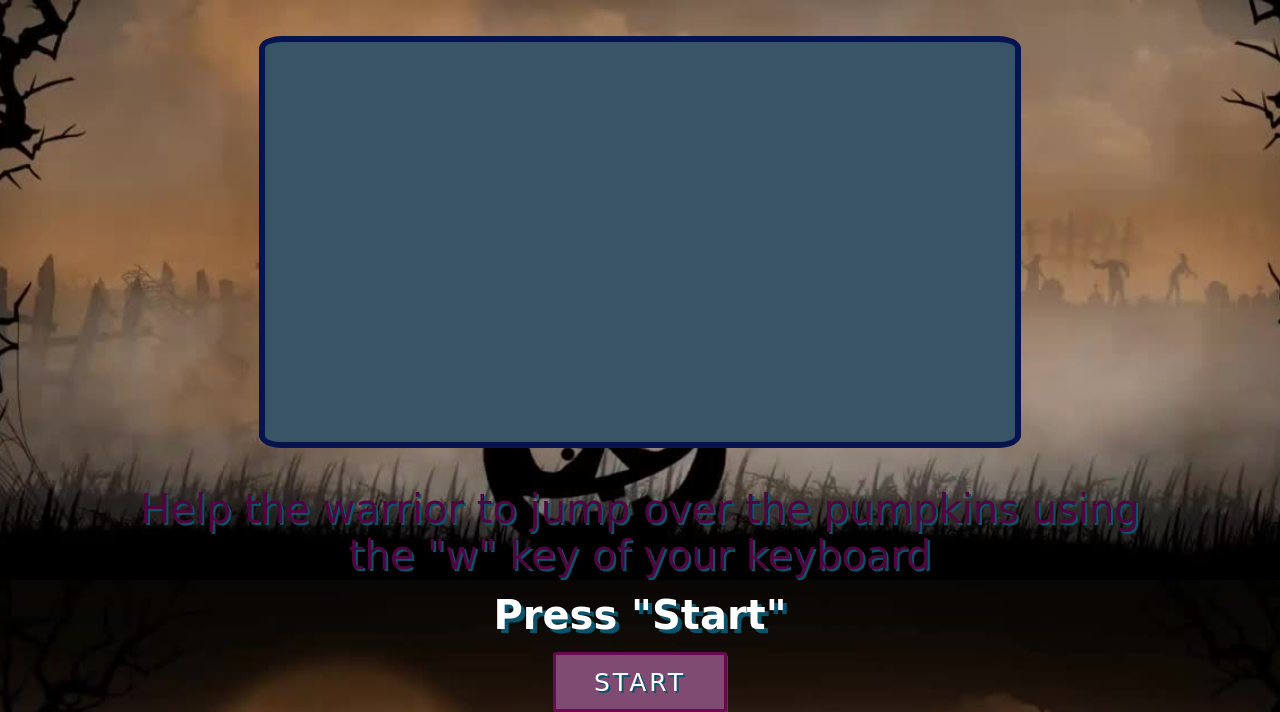
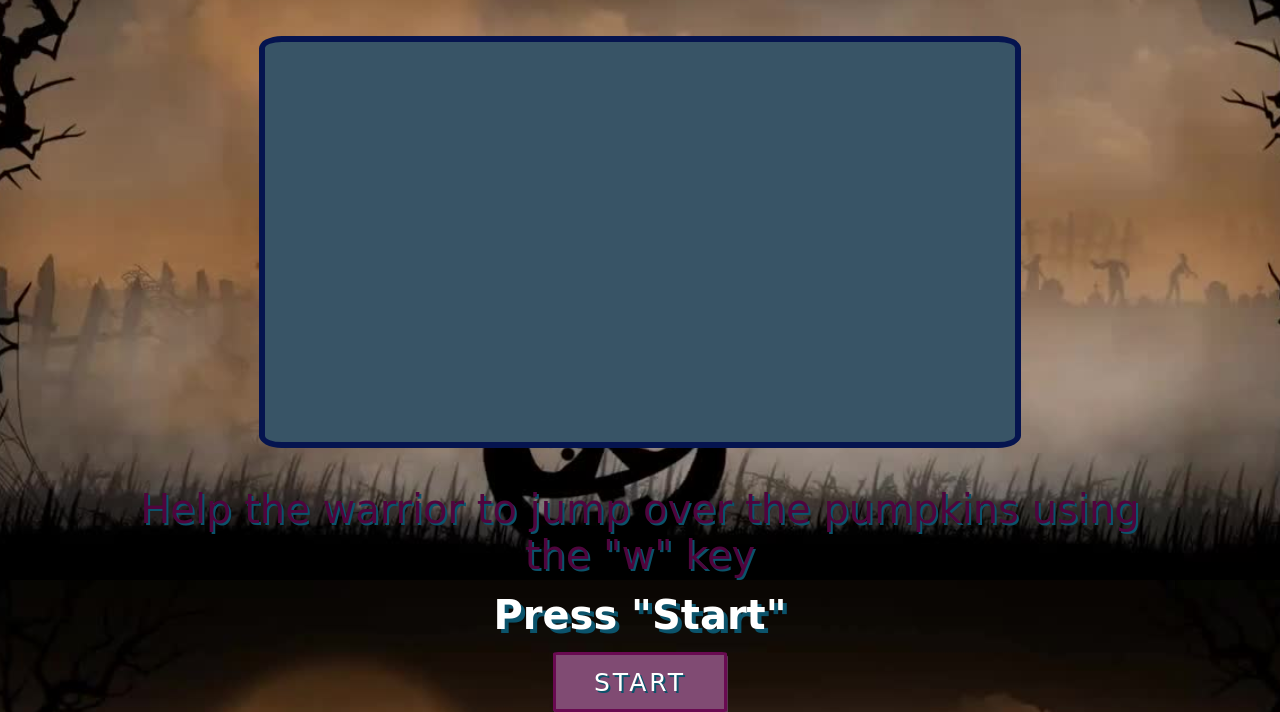
Before and after one commit to lauraferraz5/the-game-project, a plain HTML site: page index.html in a window 1280 px wide. Shown: the part 236-948 px from the top of the page. Drawn offline with Linux system fonts and the light colour scheme; a web font is replaced by a local one.

Commit message:
problems with the jump

```diff
--- a/index.html
+++ b/index.html
@@ -16,10 +16,7 @@
     </div>
 
     <div class="game-intro">
-      <p>
-        Help the warrior to jump over the pumpkins using the "w" key of your
-        keyboard
-      </p>
+      <p>Help the warrior to jump over the pumpkins using the "w" key</p>
       <h1>Press "Start"</h1>
       <button id="start-button">Start</button>
     </div>
```
